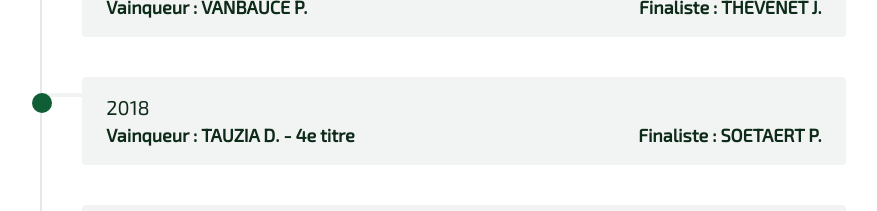
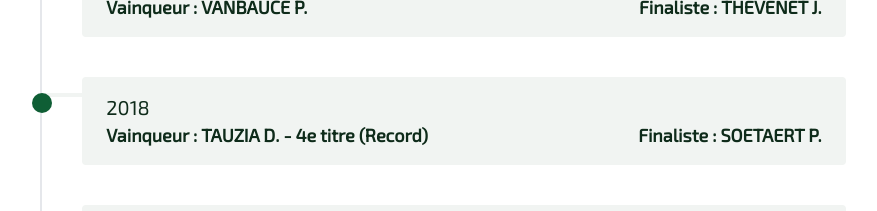
Before and after one commit to ttfarguais/ttfarguais, a Next.js app: page /tournois in a window 1280 px wide. Shown: the part 1820-2031 px from the top of the page, without its empty margins (197-1074 px from the left). Built offline with nearby package versions, Linux system fonts and the light colour scheme.

Commit message:
Update trophysTournament.js

```diff
--- a/app/src/data/trophysTournament.js
+++ b/app/src/data/trophysTournament.js
@@ -5,7 +5,7 @@ const trophys = [
       { year: 2023, name: "VANBAUCE P. - 2e titre", vs: "BOS E." },
       { year: 2022, name: "SOETAERT P.", vs: "DUARTE A.J." },
       { year: 2019, name: "VANBAUCE P.", vs: "THEVENET J." },
-      { year: 2018, name: "TAUZIA D. - 4e titre", vs: "SOETAERT P." },
+      { year: 2018, name: "TAUZIA D. - 4e titre (Record)", vs: "SOETAERT P." },
       { year: 2017, name: "TAUZIA D. - 3e titre", vs: "SOETAERT P." },
       { year: 2016, name: "JAMBON J.", vs: "LEYRAT V." },
       { year: 2015, name: "CHATEAUREYNAUD J. - 2e titre", vs: "AIMÉE S." },
```
